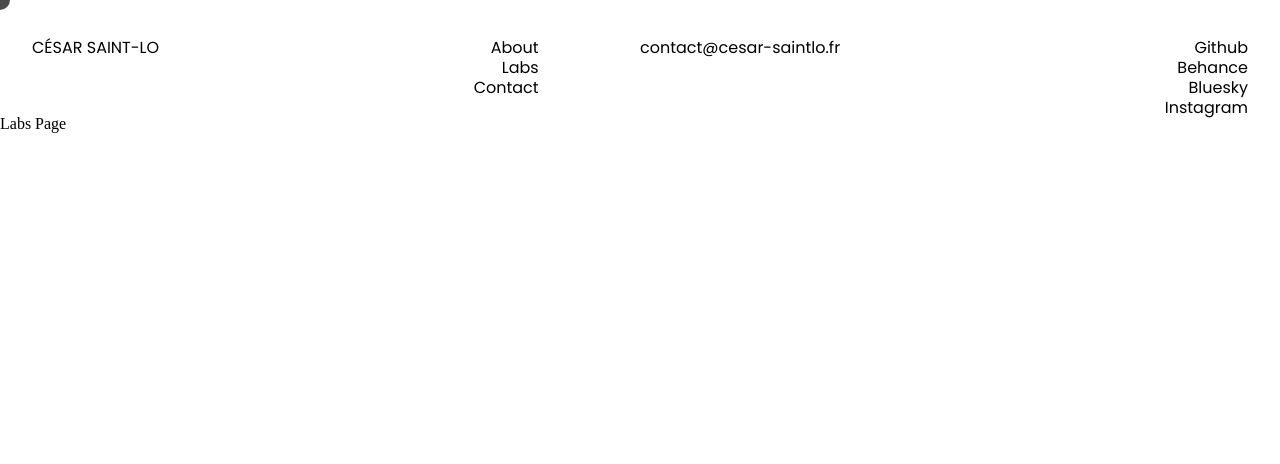
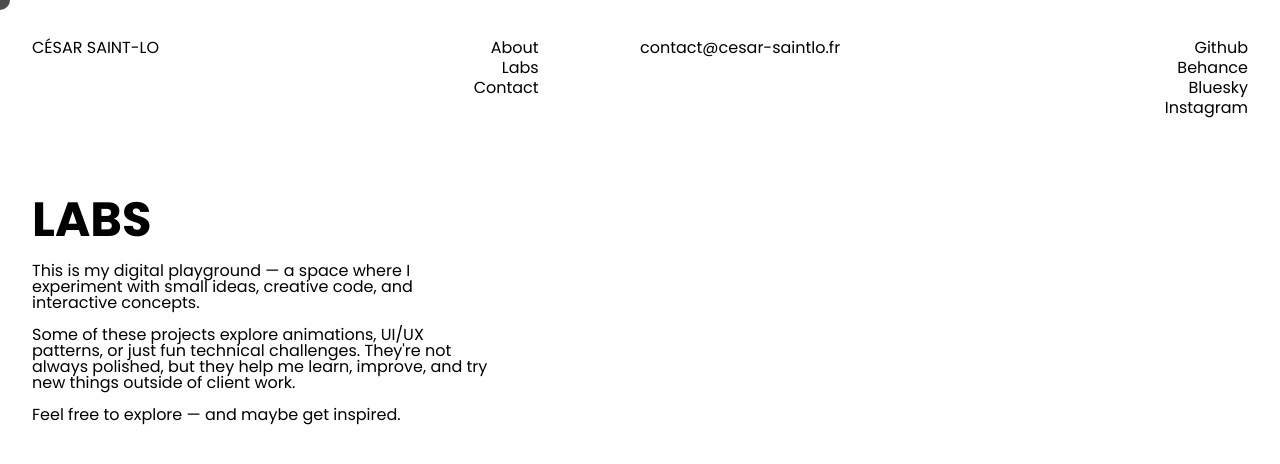
Before and after one commit to 0xCesar/PF2025, a Next.js app: page /labs in a window 1280 px wide. Shown: the top 464 px of the page. Built offline with nearby package versions, Linux system fonts and the light colour scheme.

Commit message:
setup labs

```diff
--- a/src/app/components/projects/projects.css
+++ b/src/app/components/projects/projects.css
@@ -4,7 +4,7 @@
     align-items: baseline;
     padding-inline: 2.5vw;
     width: 95vw;
-    margin-top: 20vh;
+    margin-top: 10vh;
     font-family: 'Poppins', sans-serif;
 
 }
--- /dev/null
+++ b/src/app/labs/labs.css
@@ -0,0 +1,17 @@
+.labs-container{
+    margin-top: 10vh;
+    padding-inline: 2.5vw;
+    width: 95vw;
+    display : flex;
+    justify-content : space-between;
+    font-family: var(--font-poppins), sans-serif;
+}
+.labs-container .labs-title{
+    font-size: 3rem;
+    text-transform: uppercase;
+    font-weight: bold;
+}
+.labs-container .labs-text{
+    width: calc((95vw / 12)*4.5);
+    margin-top: 1.2rem;
+}
--- a/src/app/labs/page.tsx
+++ b/src/app/labs/page.tsx
@@ -1,3 +1,29 @@
+"use client";
+
+import Image from 'next/image'
+import './labs.css'
+import { Poppins } from 'next/font/google'
+
+const poppins = Poppins({
+  subsets: ['latin'],
+  weight: ['400', '600', '700'],
+  variable: '--font-poppins',
+})
+
+
 export default function Labs() {
-    return <p>Labs Page</p>;
-}
+    return <div className="labs-container">
+            <div className={`${poppins.variable} labs-info`}>
+              <h3 className="labs-title">LABS</h3>
+              <p className="labs-text">
+              This is my digital playground — a space where I experiment with small ideas, creative code, and interactive concepts.
+              <br/>    <br/>
+                Some of these projects explore animations, UI/UX patterns, or just fun technical challenges. They're not always polished, but they help me learn, improve, and try new things outside of client work.
+                <br/>    <br/>
+                Feel free to explore — and maybe get inspired.
+                </p>
+            </div>
+
+
+        </div>
+  }
```
Also changed, not shown: src/app/about/about.css (+5 -3 lines).
